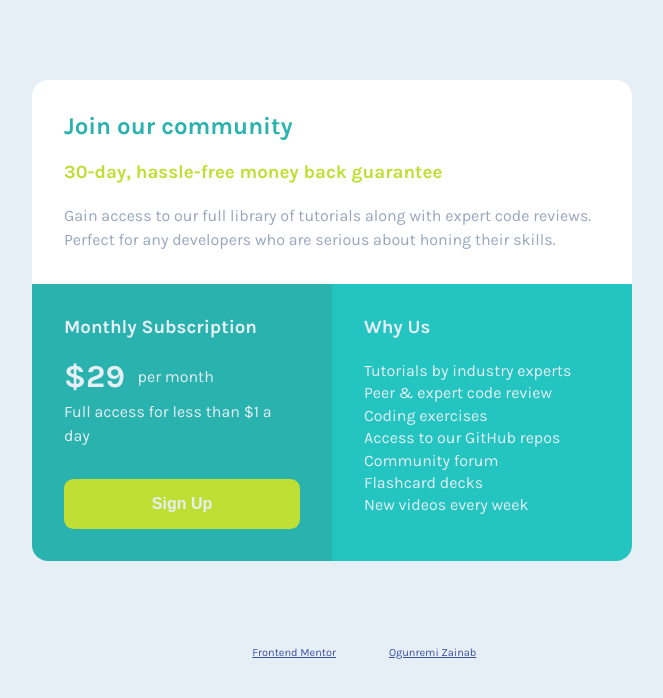
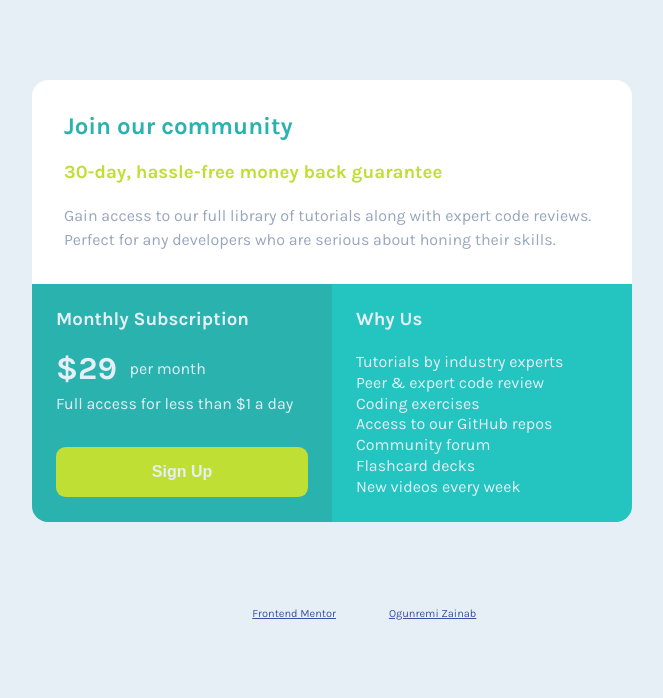
Before and after one commit to OgunremiZainab/single-grid-component, a plain HTML site: page index.html in a window 1280 px wide. Shown: the whole page, without its empty margins (308-971 px from the left). Drawn offline with Linux system fonts and the light colour scheme.

Commit message:
Update styles.css

```diff
--- a/styles.css
+++ b/styles.css
@@ -132,16 +132,16 @@ main {
     .card-two {
         grid-area: two;
         border-bottom-left-radius: 1rem;
-        padding: 2rem;
+        padding: 1rem, 2rem, 0, 2rem;
     }
 
     .card-three {
         grid-area: three;
         border-bottom-left-radius: 0;
-        padding: 2rem;
+        padding: 1rem, 2rem, 0, 2rem;
     }
 
     .card-three p {
-        line-height: 1.4rem;
+        line-height: 1.3rem;
     }
 }
```
